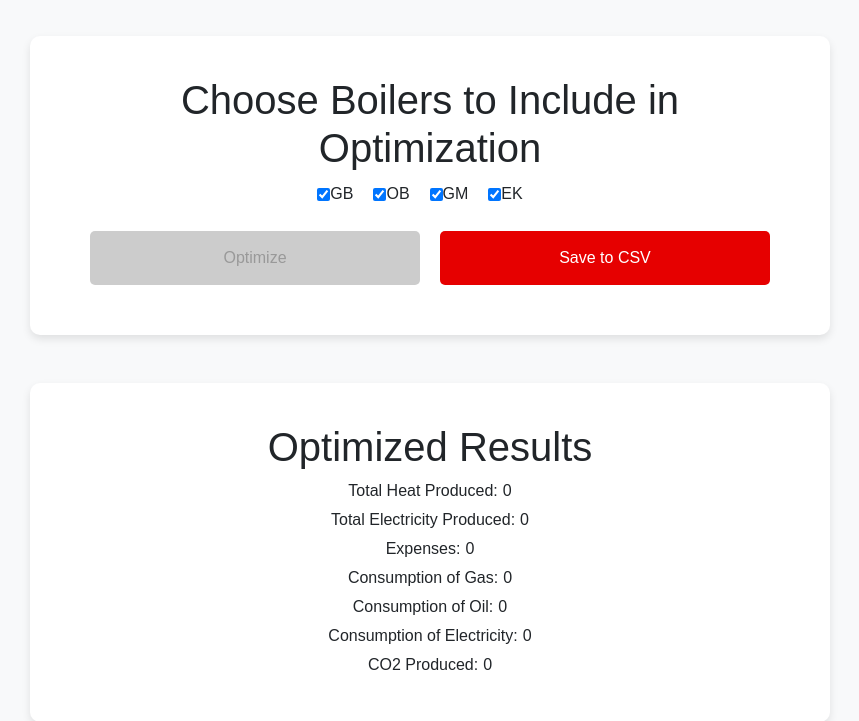
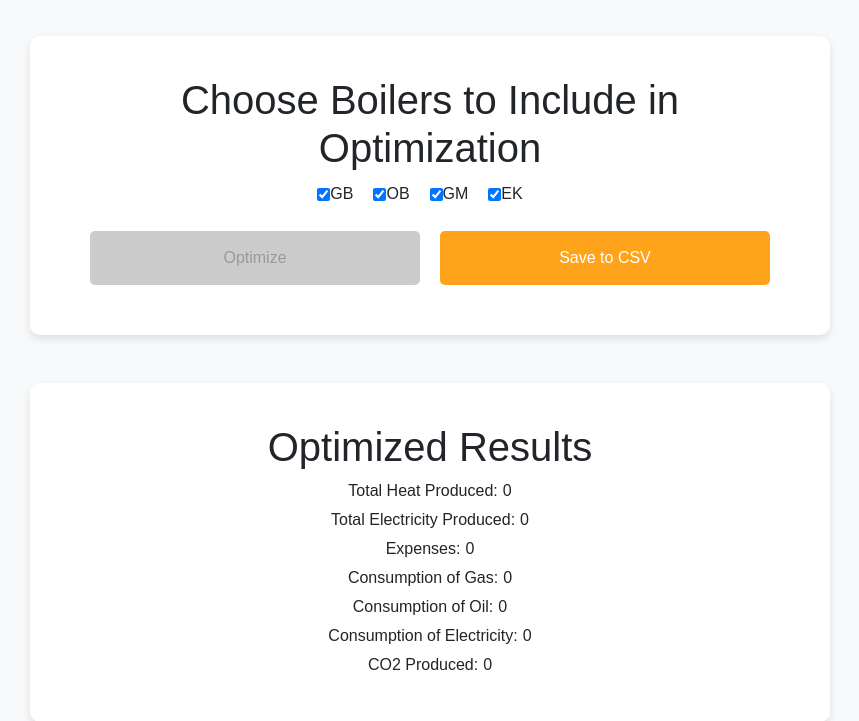
Before and after one commit to Kacper-Grzyb/heat-production-optimization, an ASP.NET Core app: page /ResultDataManager in a window 1280 px wide. Shown: the part 70-791 px from the top of the page, without its empty margins (210-1069 px from the left). Run offline with ASP.NET Core 8, Linux system fonts and the light colour scheme; style sheets or scripts are compiled from the project's sources; some libraries are stand-ins or nearby versions.

Commit message:
tocchi finali

```diff
--- a/heat-production-optimization/Pages/ResultDataManager.cshtml
+++ b/heat-production-optimization/Pages/ResultDataManager.cshtml
@@ -46,14 +46,14 @@
             cursor: pointer;
             border: none;
             border-radius: 5px;
-            background-color: #e60000;
+            background-color: #ffa31a;
             color: #fff;
             transition: background-color 0.3s ease, transform 0.2s ease;
             width: 48%;
         }
 
         button:hover {
-            background-color: #ff4d4d;
+            background-color: #d98e1e;
         }
 
         button:active {
--- a/heat-production-optimization/Pages/Shared/Components/PageNavigation/Default.cshtml
+++ b/heat-production-optimization/Pages/Shared/Components/PageNavigation/Default.cshtml
@@ -55,7 +55,7 @@
         width: 100%;
         height: 2px;
         transition: 0.4s;
-        background-color: orange;
+        background-color: #ffa31a;
         transform: scaleX(0);
     }
 
```
